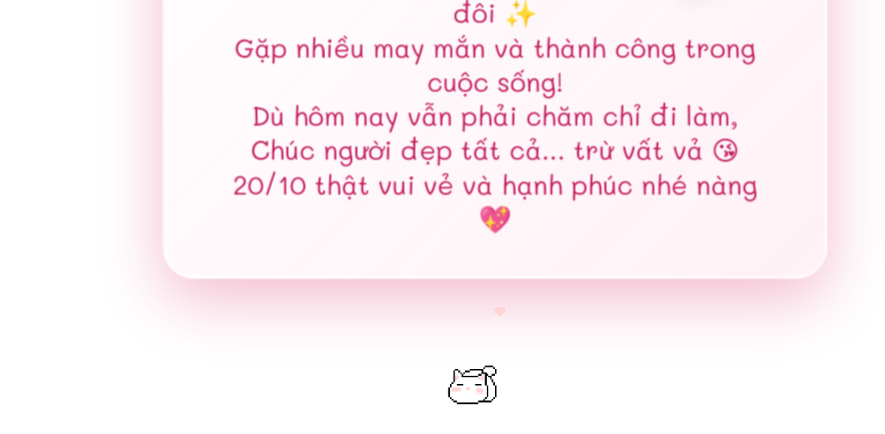
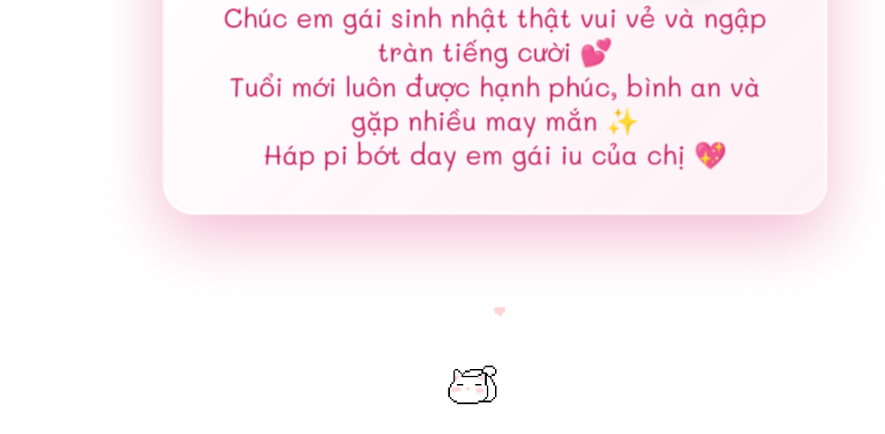
Before and after one commit to TruongHoaiAnh/20th10-gift, a plain HTML site: page index.html in a window 1280 px wide. Shown: the part 366-800 px from the top of the page, without its empty margins (145-1030 px from the left). Drawn offline with Linux system fonts and the light colour scheme.

Commit message:
new commit v2

```diff
--- a/index.html
+++ b/index.html
@@ -365,14 +365,11 @@
 <body>
     <!-- Thông điệp chúc mừng-->
     <div class="center-message">
-        <strong>Chúc mừng 20-10 người đẹp 💐</strong> <!--Sửa tiêu đề chúc mừng ở đây-->
+        <strong>Chúc mừng sinh nhật em gái 🎂💐</strong> <!--Sửa tiêu đề chúc mừng ở đây-->
         <span id="centerText">
-            Chúc Anh Thư luôn luôn vui vẻ, lạc quan, yêu đời 💕<br>
-            Cười nhiều hơn, khóc ít đi, hạnh phúc nhân đôi ✨<br>
-            Gặp nhiều may mắn và thành công trong cuộc sống!<br>
-            Dù hôm nay vẫn phải chăm chỉ đi làm,<br>
-            Chúc người đẹp tất cả... trừ vất vả 😘<br>
-            20/10 thật vui vẻ và hạnh phúc nhé nàng 💖
+            Chúc em gái sinh nhật thật vui vẻ và ngập tràn tiếng cười 💕<br>
+            Tuổi mới luôn được hạnh phúc, bình an và gặp nhiều may mắn ✨<br>
+            Háp pi bớt day em gái iu của chị 💖
         </span>
     </div>
 
@@ -395,24 +392,24 @@
         //Sửa ảnh và lời nhắn ở đây
         const messages = [
             {
-                img: "./assets/AT1.jpg", //Thay ảnh
-                text: "Chúc Anh Thư luôn luôn vui vẻ, lạc quan và yêu đời 💕" //Thay lời nhắn
+                img: "./assets/emthu1.jpg", //Thay ảnh
+                text: "Chúc em gái sinh nhật vui vẻ và luôn cười thật tươi nha 💕"
             },
             {
-                img: "./assets/AT0.jpg",
-                text: "Cười nhiều hơn, khóc ít đi — hạnh phúc nhân đôi nhé ✨"
+                img: "./assets/emthu2.jpg",
+                text: "Tuổi mới chúc em luôn hạnh phúc, bình an và gặp nhiều may mắn ✨"
             },
             {
-                img: "./assets/AT1.jpg",
-                text: "Chúc bạn gặp nhiều may mắn và thành công trong cuộc sống 🌷"
+                img: "./assets/emthu3.jpg",
+                text: "Chúc em gái bớt học ngu lại nha :)))"
             },
             {
-                img: "./assets/hehe.jpg",
-                text: "Dù hôm nay vẫn phải đi làm, chúc người đẹp tất cả trừ vất vả 😄"
+                img: "./assets/emthu4.jpg",
+                text: "Tuổi mới đừng có biến chất nữa đó nha 🤣"
             },
             {
-                img: "./assets/AT0.jpg",
-                text: "20 tháng 10 thật vui vẻ và hạnh phúc nhé nàng 💖"
+                img: "./assets/emthu1.jpg",
+                text: "Háp pi bớt day em gái iu của chị 💖"
             }
         ];
 
```
Also changed, not shown: assets/emthu1.jpg (added), assets/emthu2.jpg (added), assets/emthu3.jpg (added), assets/emthu4.jpg (added).
